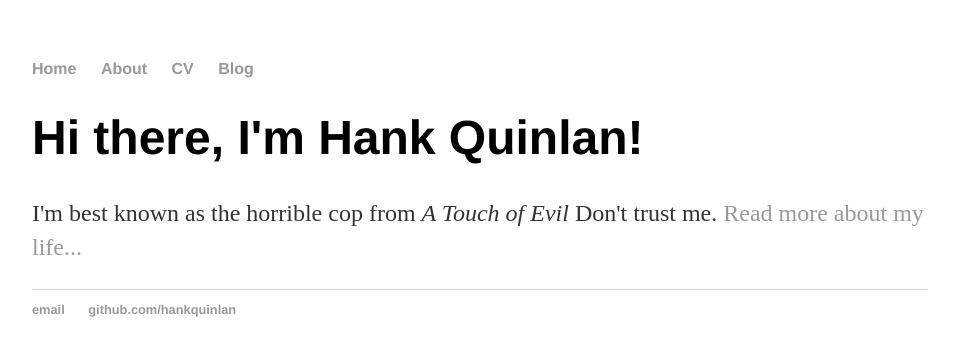
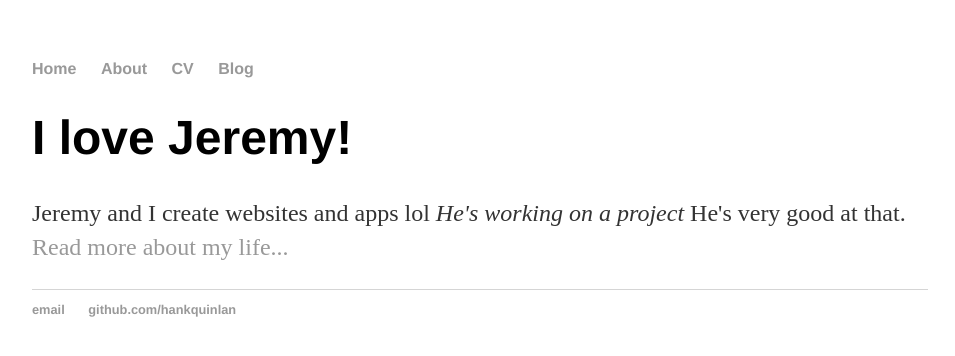
Before and after one commit to IrynaIglehart/IrynaIglehart.github.io, a Jekyll site: the page built from index.html, in a window 1280 px wide. Shown: the top 356 px of the page, without its empty margins (160-1115 px from the left). Built offline with Jekyll 4.4.1, drawn with Linux system fonts in a browser that asks for light colours.

Commit message:
Update index.html

```diff
--- a/index.html
+++ b/index.html
@@ -1,30 +1,8 @@
-<!DOCTYPE html>
-<html>
-	<head>
-		<title>Hank Quinlan, Horrible Cop</title>
-		<!-- link to main stylesheet -->
-		<link rel="stylesheet" type="text/css" href="/css/main.css">
-	</head>
-	<body>
-		<nav>
-    		<ul>
-        		<li><a href="/">Home</a></li>
-	        	<li><a href="/about">About</a></li>
-        		<li><a href="/cv">CV</a></li>
-        		<li><a href="/blog">Blog</a></li>
-    		</ul>
-		</nav>
-		<div class="container">
-    		<div class="blurb">
-        		<h1>Hi there, I'm Hank Quinlan!</h1>
-				<p>I'm best known as the horrible cop from <em>A Touch of Evil</em> Don't trust me. <a href="/about">Read more about my life...</a></p>
-    		</div><!-- /.blurb -->
-		</div><!-- /.container -->
-		<footer>
-    		<ul>
-        		<li><a href="mailto:hankquinlanhub@gmail.com">email</a></li>
-        		<li><a href="https://github.com/hankquinlan">github.com/hankquinlan</a></li>
-			</ul>
-		</footer>
-	</body>
-</html>
+---
+layout: default
+title: Iryna Iglehart
+---
+<div class="blurb">
+	<h1>I love Jeremy!</h1>
+	<p>Jeremy and I create websites and apps lol <em>He's working on a project</em> He's very good at that. <a href="/about">Read more about my life...</a></p>
+</div><!-- /.blurb -->
```
